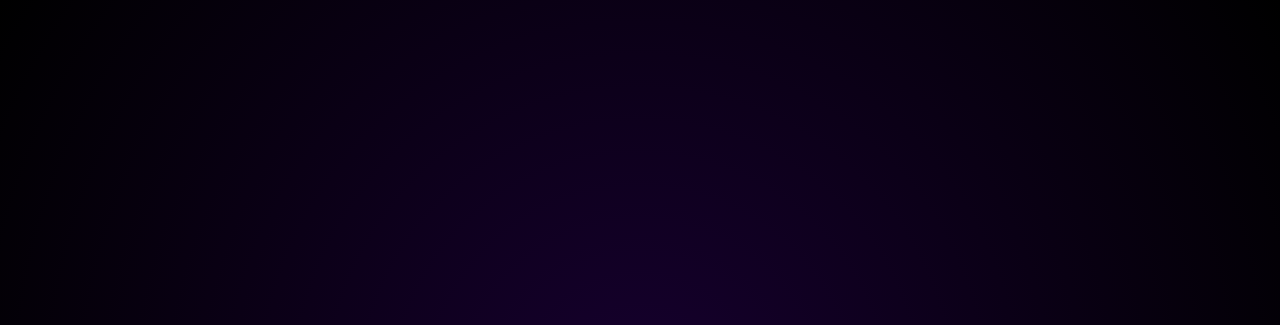
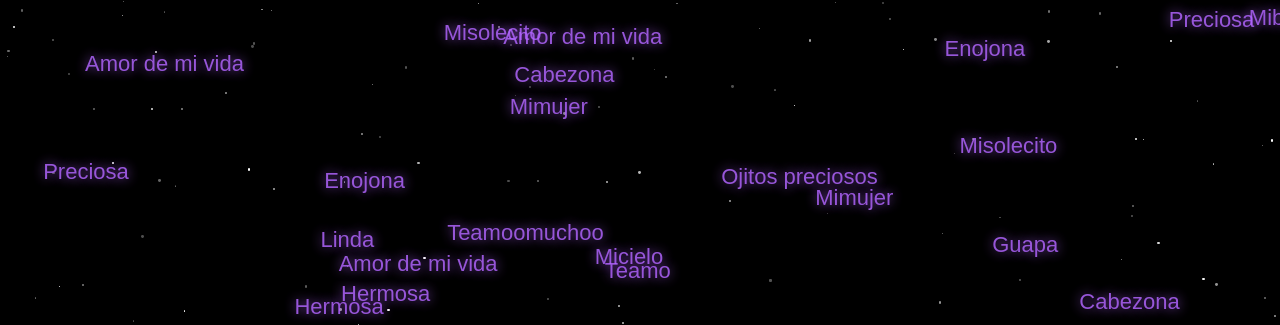
Before and after one commit to Odnieel/galaxia-amor, a plain HTML site: page index.html in a window 1280 px wide. Shown: the top 325 px of the page. Drawn offline with Linux system fonts and the light colour scheme.

Commit message:
Update index.html

```diff
--- a/index.html
+++ b/index.html
@@ -3,6 +3,7 @@
 <head>
 <meta charset="UTF-8">
 <title>Galaxia de Amor</title>
+
 <style>
 html, body {
     margin: 0;
@@ -10,8 +11,8 @@ html, body {
     width: 100%;
     height: 100%;
     overflow: hidden;
-    background: radial-gradient(circle at center, #16002e, #000);
-    font-family: 'Arial', sans-serif;
+    background: black;
+    font-family: Arial, sans-serif;
 }
 
 #galaxia {
@@ -30,28 +31,29 @@ html, body {
     font-weight: bold;
     color: red;
     z-index: 10;
-    text-shadow: 0 0 35px rgba(255,0,0,0.9);
+    text-shadow: 0 0 30px rgba(255,0,0,1);
 }
 
 /* PALABRAS */
 .palabra {
     position: absolute;
+    left: -40%;
     white-space: nowrap;
     font-size: 22px;
     color: #b266ff;
-    opacity: 0.75;
+    opacity: 0.85;
+    z-index: 5;
     animation: mover linear infinite;
-    z-index: 2;
-    text-shadow: 0 0 12px rgba(178,102,255,0.8);
+    text-shadow: 0 0 12px rgba(178,102,255,0.9);
 }
 
-/* MOVIMIENTO */
+/* MOVIMIENTO IZQUIERDA → DERECHA */
 @keyframes mover {
     from {
-        transform: translateX(-350px);
+        transform: translateX(0);
     }
     to {
-        transform: translateX(calc(100vw + 350px));
+        transform: translateX(180vw);
     }
 }
 
@@ -71,8 +73,8 @@ html, body {
 }
 </style>
 </head>
+
 <body>
-
 <div id="galaxia">
     <div id="centro">Hayee</div>
 </div>
@@ -87,30 +89,36 @@ const palabras = [
 
 const galaxia = document.getElementById("galaxia");
 
-/* CREAR PALABRAS POR TODA LA PANTALLA */
+/* PALABRAS VISIBLES SIEMPRE */
 palabras.forEach(texto => {
-    const repeticiones = 3;
-    for (let i = 0; i < repeticiones; i++) {
-        const span = document.createElement("div");
-        span.className = "palabra";
-        span.innerText = texto;
+    for (let i = 0; i < 4; i++) {
+        const palabra = document.createElement("div");
+        palabra.className = "palabra";
+        palabra.innerText = texto;
 
-        span.style.top = Math.random() * 100 + "%";
-        span.style.animationDuration = (12 + Math.random() * 25) + "s";
-        span.style.animationDelay = (-Math.random() * 20) + "s";
+        palabra.style.top = Math.random() * 95 + "%";
+        palabra.style.animationDuration = (12 + Math.random() * 18) + "s";
+        palabra.style.animationDelay = (-Math.random() * 20) + "s";
 
-        galaxia.appendChild(span);
+        galaxia.appendChild(palabra);
     }
 });
 
-/* CREAR ESTRELLAS */
-for (let i = 0; i < 180; i++) {
+/* ESTRELLAS PARPADEANTES */
+for (let i = 0; i < 250; i++) {
     const estrella = document.createElement("div");
     estrella.className = "estrella";
 
-    const size = Math.random() * 2.5 + 0.5;
+    const size = Math.random() * 2 + 1;
     estrella.style.width = size + "px";
     estrella.style.height = size + "px";
+    estrella.style.top = Math.random() * 100 + "%";
+    estrella.style.left = Math.random() * 100 + "%";
+    estrella.style.animationDuration = (2 + Math.random() * 5) + "s";
 
-    estrella.style.top = Math.random() * 100 + "%";
-    estrella
+    galaxia.appendChild(estrella);
+}
+</script>
+
+</body>
+</html>
```
